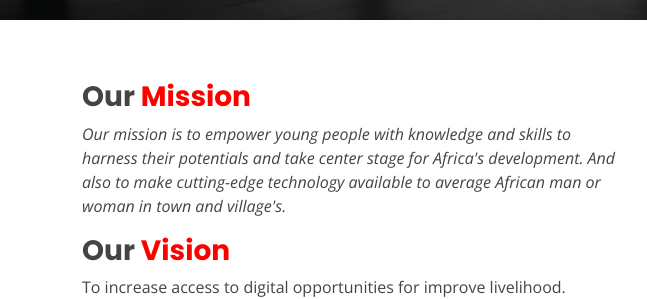
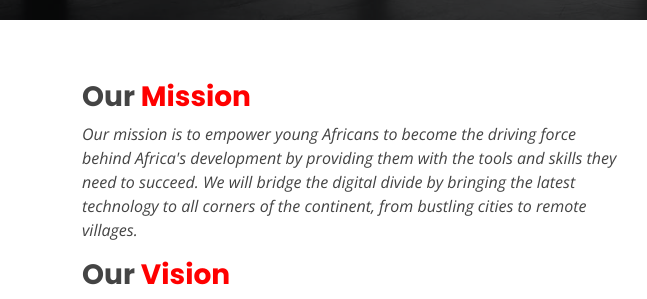
Before and after one commit to Kendrick9470/exatechhub, a plain HTML site: page index.html in a window 1280 px wide. Shown: the part 780-1079 px from the top of the page, 0-647 px from the left. Drawn offline with nearby package versions, Linux system fonts and the light colour scheme.

Commit message:
made some adjustment to the mission

```diff
--- a/index.html
+++ b/index.html
@@ -206,7 +206,7 @@
               data-aos-delay="100">
               <h3>Our<span class="mission"> Mission</span></h3>
               <p class="fst-italic">
-                Our mission is to empower young people with knowledge and skills to harness their potentials and take center stage for Africa's development. And also to make cutting-edge technology available to average African man or woman in town and village's.
+                Our mission is to empower young Africans to become the driving force behind Africa's development by providing them with the tools and skills they need to succeed. We will bridge the digital divide by bringing the latest technology to all corners of the continent, from bustling cities to remote villages.
               </p>
               <h3>Our<span class="mission"> Vision</span></h3>
 
```
